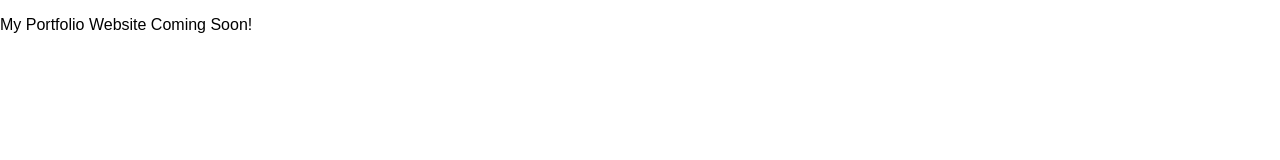
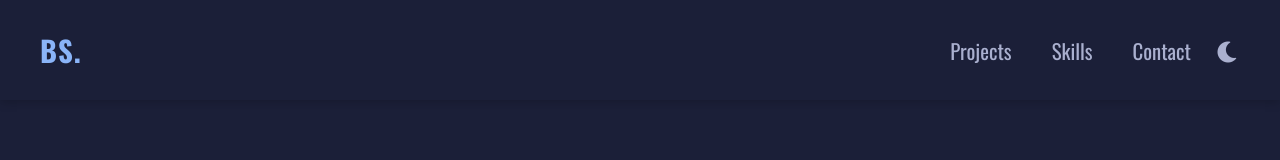
Before and after one commit to banelemjaji/portfolio-website, a plain HTML site: page index.html in a window 1280 px wide. Drawn offline with nearby package versions, Linux system fonts and the light colour scheme.

Commit message:
navbar-complete

```diff
--- a/css/styles.css
+++ b/css/styles.css
@@ -1,6 +1,120 @@
 body {
-    font-family: Arial, sans-serif;
+    font-family: 'Oswald', sans-serif;
     margin: 0;
     padding: 0;
     box-sizing: border-box;
+    background-color: #1b1f38;
 }
+
+/* Container to hold and align content */
+.container {
+    max-width: 1200px;
+    margin: 0 auto;
+    padding: 0 20px;
+    display: flex;
+    justify-content: space-between;
+    align-items: center;
+    height: 80px; /* Ensures everything is vertically centered */
+}
+
+/* Header Styles */
+header {
+    background-color: #1b1f38;
+    padding: 10px 0;
+    box-shadow: 0 2px 10px rgba(0, 0, 0, 0.2);
+}
+
+/* Logo styling */
+.logo {
+    font-size: 1.8rem;
+    font-weight: bold;
+    color: #8ab4f8;
+    letter-spacing: 1px;
+}
+
+/* Navigation styles */
+nav {
+    display: flex;
+    align-items: center;
+    margin-left: auto; /* Push the navigation and dark mode toggle to the far right */
+}
+
+nav ul {
+    list-style: none;
+    display: flex;
+    gap: 20px; /* Reduced gap between nav items */
+    margin: 0;
+    padding: 0;
+}
+
+nav ul li {
+    position: relative; /* Needed for the underline animation */
+}
+
+nav ul li a {
+    text-decoration: none;
+    color: #aab0cf;
+    font-size: 1.3rem;
+    font-weight: 400;
+    padding: 10px;
+    transition: color 0.3s ease;
+    position: relative;
+}
+
+nav ul li a::after {
+    content: '';
+    position: absolute;
+    left: 0;
+    right: 0;
+    bottom: 0;
+    height: 2px;
+    background-color: #8ab4f8;
+    transform: scaleX(0); /* Initially hidden */
+    transform-origin: right;
+    transition: transform 0.3s ease;
+}
+
+nav ul li a:hover::after {
+    transform: scaleX(1);
+    transform-origin: left;
+}
+
+nav ul li a:hover {
+    color: #8ab4f8; /* Text color change on hover */
+}
+
+/* Dark mode toggle styling */
+.dark-mode-toggle {
+    font-size: 1.5rem;
+    cursor: pointer;
+    color: #aab0cf;
+    margin-left: 15px; /* Space between the menu items and the toggle */
+}
+
+.dark-mode-toggle i {
+    font-size: 1.5rem; /* Adjust the icon size */
+    color: #aab0cf;    /* Icon color */
+    transition: color 0.3s ease;
+}
+
+.dark-mode-toggle:hover i {
+    color: #8ab4f8; /* Hover color matches the logo and nav links */
+}
+
+/* Add responsiveness for mobile */
+@media (max-width: 768px) {
+    .container {
+        flex-direction: column;
+        text-align: center;
+        height: auto;
+    }
+
+    nav ul {
+        flex-direction: column;
+        gap: 15px;
+    }
+
+    .dark-mode-toggle {
+        margin-top: 20px;
+    }
+}
--- a/index.html
+++ b/index.html
@@ -4,10 +4,27 @@
     <meta charset="UTF-8">
     <meta name="viewport" content="width=device-width, initial-scale=1.0">
     <title>Portfolio Website</title>
+    <link rel="preconnect" href="https://fonts.googleapis.com">
+    <link rel="preconnect" href="https://fonts.gstatic.com" crossorigin>
+    <link href="https://fonts.googleapis.com/css2?family=Oswald:wght@200..700&display=swap" rel="stylesheet">
+    <link rel="stylesheet" href="https://cdnjs.cloudflare.com/ajax/libs/font-awesome/6.0.0-beta3/css/all.min.css">
     <link rel="stylesheet" href="css/styles.css">
 </head>
 <body>
-    <p>My Portfolio Website Coming Soon!</p>
-    <!-- Content will be added here -->
+    <header>
+        <div class="container">
+            <div class="logo">BS.</div>
+            <nav>
+                <ul>
+                    <li><a href="#projects">Projects</a></li>
+                    <li><a href="#skills">Skills</a></li>
+                    <li><a href="#contact">Contact</a></li>
+                </ul>
+            </nav>
+            <div class="dark-mode-toggle">
+                <i class="fa-solid fa-moon"></i>
+            </div>
+        </div>
+    </header>
 </body>
 </html>
```
